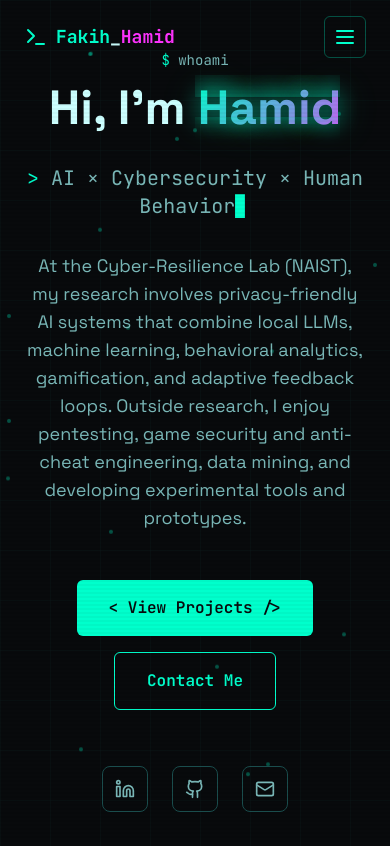
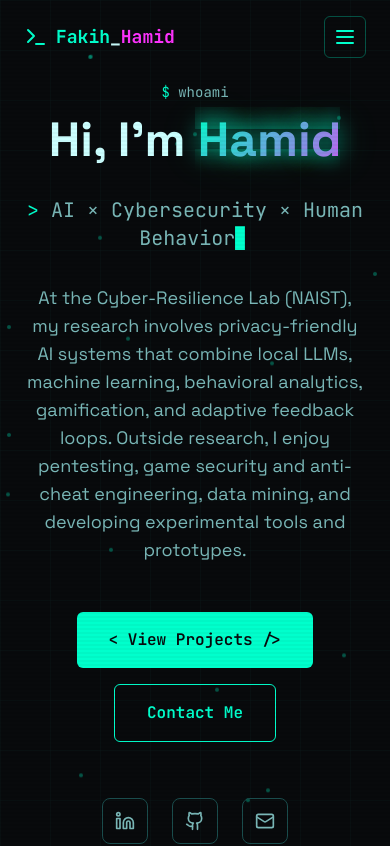
Before and after one commit to Fakih-Hamid/Fakih-Hamid.github.io, a React (Vite) app: page / in a window 390 px wide. Shown: the top 846 px of the page. Built offline with nearby package versions, Linux system fonts and the light colour scheme; the HTML template or start-up script is replaced by a standard one.

Commit message:
Update HeroSection.tsx

```diff
--- a/src/components/portfolio/HeroSection.tsx
+++ b/src/components/portfolio/HeroSection.tsx
@@ -55,7 +55,7 @@ export function HeroSection() {
         ))}
       </div>
 
-      <div className="container mx-auto px-6 relative z-10">
+      <div className="container mx-auto px-6 relative z-10 pt-8 md:pt-0">
         <div className="max-w-4xl mx-auto text-center">
           {/* Terminal-style greeting */}
           <div className="inline-block mb-3 md:mb-6 opacity-0 animate-fade-in" style={{ animationDelay: "0.2s" }}>
```
